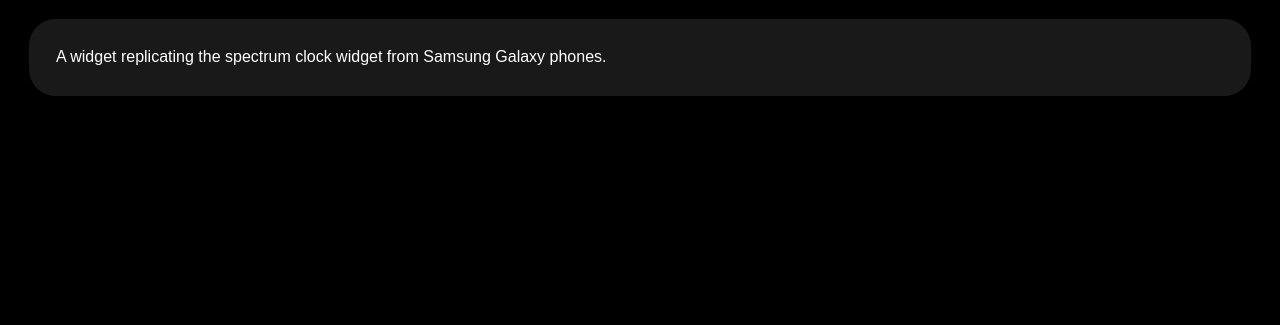
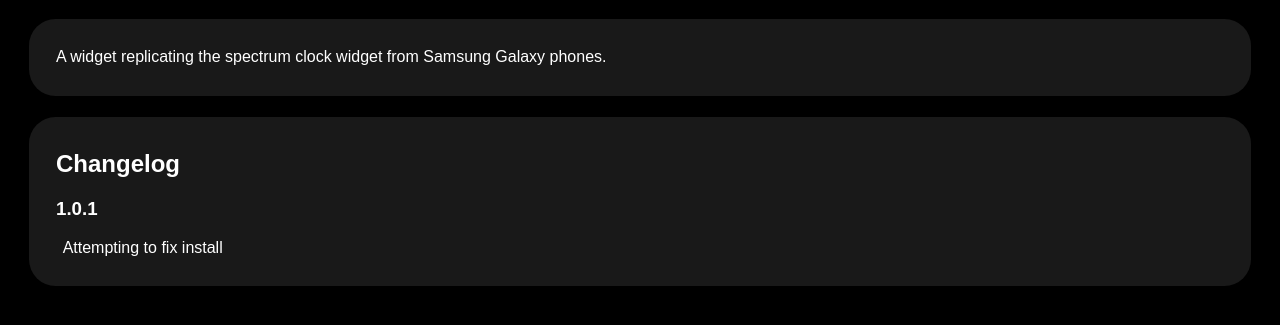
Before and after one commit to biD3V/repo, a plain HTML site: page depictions/galaxyrainbow.html in a window 1280 px wide. Shown: the part 61-386 px from the top of the page. Drawn offline with Linux system fonts and the light colour scheme.

Commit message:
fix depiction and update widget

```diff
--- a/depictions/galaxyrainbow.html
+++ b/depictions/galaxyrainbow.html
@@ -11,5 +11,10 @@
         <div class="Description">
             <p>A widget replicating the spectrum clock widget from Samsung Galaxy phones.</p>
         </div>
+        <div class="Description">
+            <h2>Changelog</h2>
+            <h3>1.0.1</h3>
+            <p class="indented">Attempting to fix install</p>
+        </div>
     </body>
 </html>
```
Also changed, not shown: depictions/mitsuhainfinity.html (+3 -0 lines), depictions/randccolor.html (+3 -0 lines), 3 other files.
